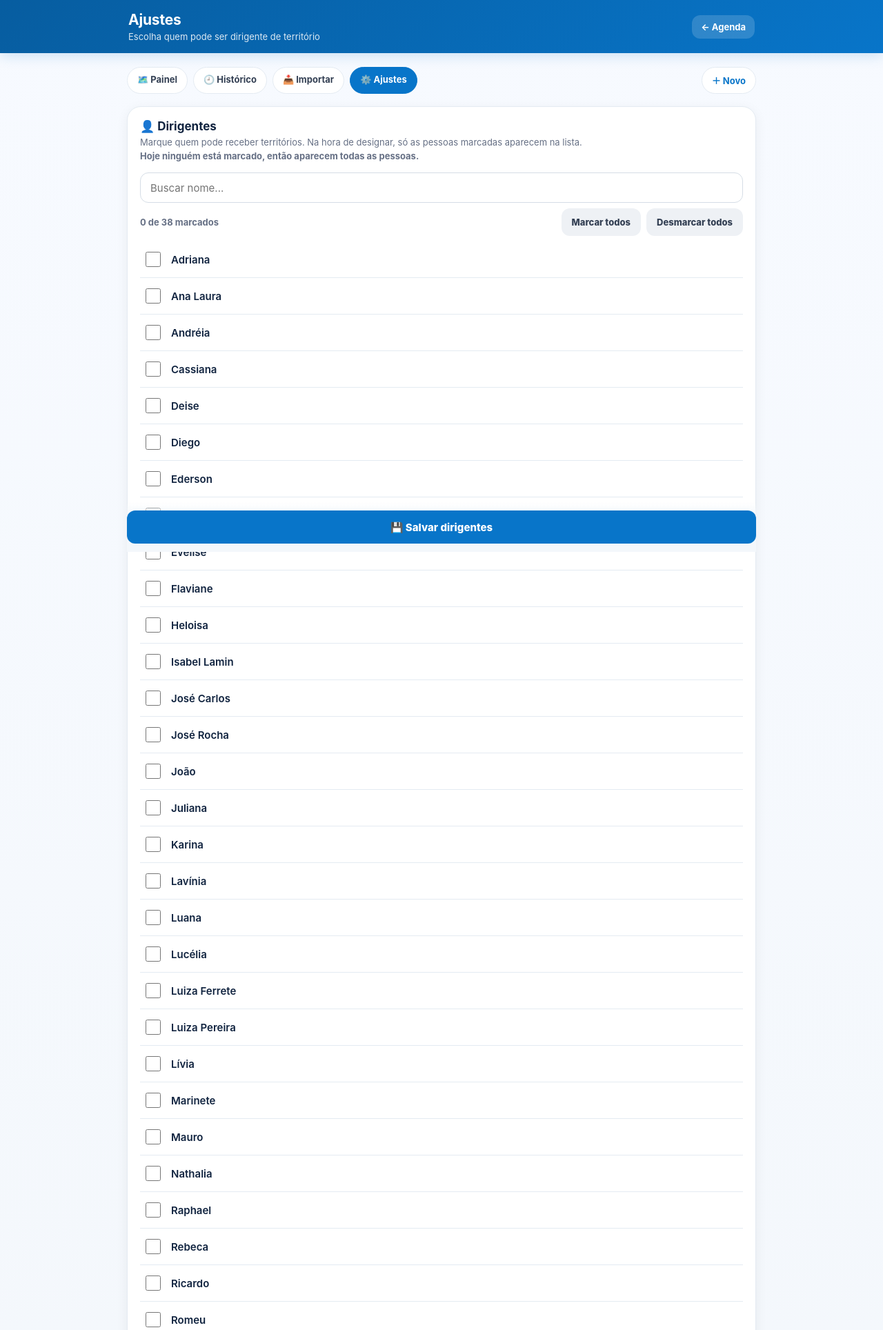
After one commit to laviniasa/TPL, a Flask app: page /admin/territorios/ajustes in a window 1280 px wide. The commit adds this page. Shown: the top 1928 px of the page at 69% size. Run offline with Flask 3, Linux system fonts and the light colour scheme; a user stored in the database is signed in; some libraries are stand-ins or nearby versions.

Commit message:
Territórios: aba Ajustes para escolher os dirigentes
Admin marca quem pode receber territórios; ao designar, só essas
pessoas aparecem. Sem ninguém marcado, aparecem todas (como antes).
Ao excluir uma pessoa, ela sai também da lista de dirigentes.

Co-Authored-By: Claude Opus 5.5 <noreply@anthropic.com>
Claude-Session: https://claude.ai/code/session_01Xp7JTRpVQxnjCChSVPgLfF

```diff
--- a/tpl/app/models.py
+++ b/tpl/app/models.py
@@ -890,3 +890,17 @@ class DesignacaoTerritorio(db.Model):
         if self.pessoa:
             return self.pessoa.nome
         return self.dirigente_nome or "—"
+
+
+class DirigenteTerritorio(db.Model):
+    """Pessoas que podem receber territórios (escolhidas em Ajustes)."""
+
+    __tablename__ = "dirigente_territorio"
+
+    pessoa_id = db.Column(
+        db.Integer,
+        db.ForeignKey("pessoa.id"),
+        primary_key=True
+    )
+
+    pessoa = db.relationship("Pessoa")
--- a/tpl/app/routes.py
+++ b/tpl/app/routes.py
@@ -49,7 +49,8 @@ from app.models import (
     Campanha,
     CampanhaHorario,
     FotoPessoa,
-    DesignacaoTerritorio
+    DesignacaoTerritorio,
+    DirigenteTerritorio
 )
 
 
@@ -1913,6 +1914,10 @@ def excluir_pessoa(pessoa_id):
         {"pessoa_id": None}, synchronize_session=False
     )
 
+    DirigenteTerritorio.query.filter_by(pessoa_id=pessoa.id).delete(
+        synchronize_session=False
+    )
+
     if usuario:
         DesignacaoTerritorio.query.filter_by(criado_por_id=usuario.id).update(
             {"criado_por_id": None}, synchronize_session=False
--- /dev/null
+++ b/tpl/app/templates/territorios_ajustes.html
@@ -0,0 +1,188 @@
+{% extends "territorios_base.html" %}
+{% set aba = "ajustes" %}
+
+{% block title %}Ajustes de territórios{% endblock %}
+{% block heading %}Ajustes{% endblock %}
+{% block subheading %}Escolha quem pode ser dirigente de território{% endblock %}
+
+{% block territorios_css %}
+<style>
+
+    .topo-lista {
+        display: flex;
+        flex-wrap: wrap;
+        align-items: center;
+        gap: 8px;
+        margin-bottom: 8px;
+    }
+
+    .topo-lista .contador {
+        margin-right: auto;
+        font-size: 13px;
+        font-weight: 700;
+        color: var(--muted);
+    }
+
+    .busca {
+        width: 100%;
+        height: 44px;
+        padding: 0 14px;
+        margin-bottom: 8px;
+        border: 1px solid #d5dde6;
+        border-radius: 12px;
+        font-size: 15px;
+    }
+
+    .pessoa {
+        display: flex;
+        align-items: center;
+        gap: 12px;
+        padding: 12px 4px;
+        border-bottom: 1px solid var(--border);
+        cursor: pointer;
+    }
+
+    .pessoa:last-child { border-bottom: 0; }
+
+    .pessoa input {
+        flex: 0 0 auto;
+        width: 22px;
+        height: 22px;
+        accent-color: var(--blue);
+    }
+
+    .pessoa .nome {
+        flex: 1;
+        min-width: 0;
+        font-size: 15px;
+        font-weight: 600;
+    }
+
+    .pessoa small {
+        color: var(--st-em_campo);
+        font-size: 12px;
+        font-weight: 700;
+        white-space: nowrap;
+    }
+
+    .salvar-fixo {
+        position: sticky;
+        bottom: 0;
+        z-index: 20;
+        padding: 12px 0 calc(12px + env(safe-area-inset-bottom, 0px));
+        background: linear-gradient(180deg, rgba(243, 247, 251, 0), #f3f7fb 30%);
+    }
+
+    .salvar-fixo .btn { width: 100%; height: 48px; font-size: 15px; }
+
+</style>
+{% endblock %}
+
+
+{% block territorios_content %}
+
+<form method="POST">
+
+    <section class="card">
+        <h2>👤 Dirigentes</h2>
+        <p class="hint">
+            Marque quem pode receber territórios. Na hora de designar,
+            só as pessoas marcadas aparecem na lista.
+            {% if not escolhidos %}
+            <br><strong>Hoje ninguém está marcado, então aparecem todas as pessoas.</strong>
+            {% endif %}
+        </p>
+
+        {% if pessoas %}
+
+        <input class="busca" type="search" id="busca" placeholder="Buscar nome..." autocomplete="off">
+
+        <div class="topo-lista">
+            <span class="contador" id="contador"></span>
+            <button type="button" class="btn btn-neutral" id="marcarTodos">Marcar todos</button>
+            <button type="button" class="btn btn-neutral" id="desmarcarTodos">Desmarcar todos</button>
+        </div>
+
+        <div id="lista">
+            {% for pessoa in pessoas %}
+            <label class="pessoa" data-nome="{{ pessoa.nome|lower }}">
+                <input type="checkbox" name="dirigentes" value="{{ pessoa.id }}"
+                       {% if pessoa.id in escolhidos %}checked{% endif %}>
+                <span class="nome">{{ pessoa.nome }}</span>
+                {% if em_maos.get(pessoa.id) %}
+                <small>{{ em_maos[pessoa.id] }} em campo</small>
+                {% endif %}
+            </label>
+            {% endfor %}
+        </div>
+
+        <div class="empty" id="semResultado" hidden>Ninguém encontrado.</div>
+
+        {% else %}
+        <div class="empty">
+            Nenhuma pessoa cadastrada.
+            Cadastre em <a href="{{ url_for('routes.admin') }}">Administração → Pessoas</a>.
+        </div>
+        {% endif %}
+    </section>
+
+    {% if pessoas %}
+    <div class="salvar-fixo">
+        <button type="submit" class="btn btn-primary">💾 Salvar dirigentes</button>
+    </div>
+    {% endif %}
+
+</form>
+
+<p class="hint" style="text-align: center;">
+    Desmarcar alguém não mexe nos territórios que já estão com essa pessoa
+    nem no histórico.
+</p>
+
+{% endblock %}
+
+
+{% block territorios_scripts %}
+{% if pessoas %}
+<script>
+    var caixas = document.querySelectorAll("#lista input[type=checkbox]");
+    var linhas = document.querySelectorAll("#lista .pessoa");
+    var busca = document.getElementById("busca");
+
+    function contar() {
+        var marcados = 0;
+        caixas.forEach(function (c) { if (c.checked) marcados++; });
+        document.getElementById("contador").textContent =
+            marcados + " de " + caixas.length + " marcado" + (marcados !== 1 ? "s" : "");
+    }
+
+    function visiveis() {
+        return Array.prototype.filter.call(linhas, function (l) { return l.style.display !== "none"; });
+    }
+
+    function marcar(valor) {
+        // Só mexe nos que aparecem na busca
+        visiveis().forEach(function (l) { l.querySelector("input").checked = valor; });
+        contar();
+    }
+
+    document.getElementById("marcarTodos").addEventListener("click", function () { marcar(true); });
+    document.getElementById("desmarcarTodos").addEventListener("click", function () { marcar(false); });
+
+    caixas.forEach(function (c) { c.addEventListener("change", contar); });
+
+    busca.addEventListener("input", function () {
+        var termo = busca.value.trim().toLowerCase();
+        var total = 0;
+        linhas.forEach(function (l) {
+            var ok = !termo || l.dataset.nome.indexOf(termo) !== -1;
+            l.style.display = ok ? "" : "none";
+            if (ok) total++;
+        });
+        document.getElementById("semResultado").hidden = total > 0;
+    });
+
+    contar();
+</script>
+{% endif %}
+{% endblock %}
--- a/tpl/app/templates/territorios_base.html
+++ b/tpl/app/templates/territorios_base.html
@@ -206,6 +206,7 @@
     <a class="tab {% if aba == 'painel' %}ativa{% endif %}" href="{{ url_for('territorios.painel') }}">🗺️ Painel</a>
     <a class="tab {% if aba == 'historico' %}ativa{% endif %}" href="{{ url_for('territorios.historico') }}">🕘 Histórico</a>
     <a class="tab {% if aba == 'importar' %}ativa{% endif %}" href="{{ url_for('territorios.importar') }}">📥 Importar</a>
+    <a class="tab {% if aba == 'ajustes' %}ativa{% endif %}" href="{{ url_for('territorios.ajustes') }}">⚙️ Ajustes</a>
     <a class="tab nova {% if aba == 'novo' %}ativa{% endif %}" href="{{ url_for('territorios.novo') }}">＋ Novo</a>
 </nav>
 
--- a/tpl/app/territorios_routes.py
+++ b/tpl/app/territorios_routes.py
@@ -21,7 +21,8 @@ from app.models import (
     Pessoa,
     Territorio,
     QuadraTerritorio,
-    DesignacaoTerritorio
+    DesignacaoTerritorio,
+    DirigenteTerritorio
 )
 
 from app.routes import admin_required, hoje_sao_paulo
@@ -131,6 +132,22 @@ def dentro_do_poligono(lat, lng, poligono):
         j = i
 
     return dentro
+
+
+def dirigentes_disponiveis():
+    """
+    Pessoas que aparecem na hora de designar.
+    Se ninguém foi escolhido em Ajustes ainda, mostra todas.
+    Devolve (lista, configurado).
+    """
+    escolhidos = [d.pessoa_id for d in DirigenteTerritorio.query.all()]
+
+    consulta = Pessoa.query.filter_by(ativo=True)
+
+    if escolhidos:
+        consulta = consulta.filter(Pessoa.id.in_(escolhidos))
+
+    return consulta.order_by(Pessoa.nome).all(), bool(escolhidos)
 
 
 def dados_mapa(lista, hoje):
@@ -303,15 +320,11 @@ def detalhe(territorio_id):
 
     centro = centro_area(territorio.area)
 
-    pessoas = (
-        Pessoa.query
-        .filter_by(ativo=True)
-        .order_by(Pessoa.nome)
-        .all()
-    )
+    pessoas, dirigentes_configurados = dirigentes_disponiveis()
 
     return render_template(
         "territorio_detalhe.html",
+        dirigentes_configurados=dirigentes_configurados,
         territorio=territorio,
         status=territorio.status(hoje),
         status_nomes=STATUS_NOMES,
@@ -554,6 +567,64 @@ def excluir_designacao(designacao_id):
 
     flash("Registro removido do histórico.", "success")
     return redirect(url_for("territorios.detalhe", territorio_id=territorio_id))
+
+
+# =========================================================
+# AJUSTES (quem pode ser dirigente)
+# =========================================================
+
+@territorios.route("/ajustes", methods=["GET", "POST"])
+@admin_required
+def ajustes():
+    if request.method == "POST":
+        selecionados = set()
+
+        for valor in request.form.getlist("dirigentes"):
+            try:
+                selecionados.add(int(valor))
+            except ValueError:
+                pass
+
+        validos = {
+            p.id for p in Pessoa.query.filter(Pessoa.id.in_(selecionados)).all()
+        } if selecionados else set()
+
+        DirigenteTerritorio.query.delete()
+
+        for pessoa_id in validos:
+            db.session.add(DirigenteTerritorio(pessoa_id=pessoa_id))
+
+        db.session.commit()
+
+        if validos:
+            flash(
+                f"{len(validos)} dirigente{'s' if len(validos) != 1 else ''} "
+                f"selecionado{'s' if len(validos) != 1 else ''}.",
+                "success"
+            )
+        else:
+            flash("Nenhum dirigente marcado: todas as pessoas vão aparecer ao designar.", "warning")
+
+        return redirect(url_for("territorios.ajustes"))
+
+    pessoas = Pessoa.query.filter_by(ativo=True).order_by(Pessoa.nome).all()
+    escolhidos = {d.pessoa_id for d in DirigenteTerritorio.query.all()}
+
+    # Quantos territórios cada um tem em mãos agora
+    em_maos = {}
+
+    for designacao in DesignacaoTerritorio.query.filter(
+        DesignacaoTerritorio.data_devolucao.is_(None)
+    ).all():
+        if designacao.pessoa_id:
+            em_maos[designacao.pessoa_id] = em_maos.get(designacao.pessoa_id, 0) + 1
+
+    return render_template(
+        "territorios_ajustes.html",
+        pessoas=pessoas,
+        escolhidos=escolhidos,
+        em_maos=em_maos
+    )
 
 
 # =========================================================
```
Also changed, not shown: tpl/app/templates/territorio_detalhe.html (+8 -0 lines).
